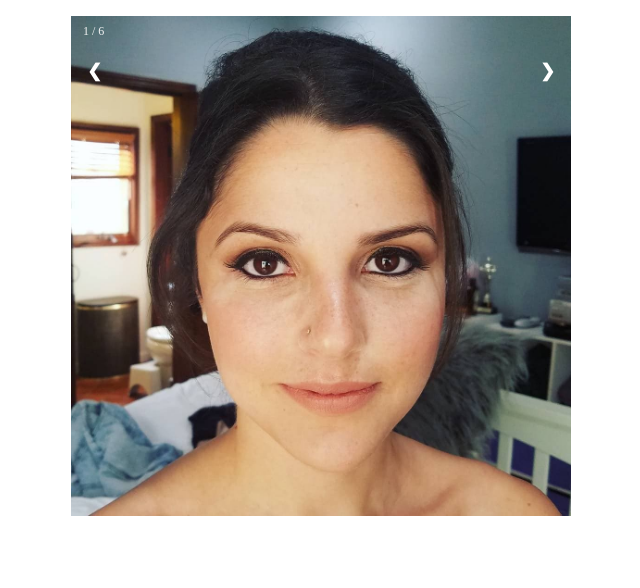
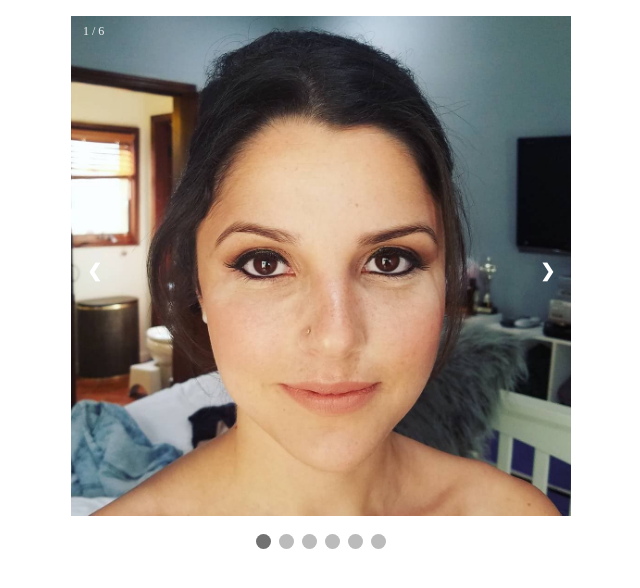
Before and after one commit to habukrat/makeupbyhadar, a PHP site: page / in a window 1280 px wide. Shown: the part 76-664 px from the top of the page, without its empty margins (319-959 px from the left). Run offline with PHP 8.4, Linux system fonts and the light colour scheme.

Commit message:
changed css

```diff
--- a/main.css
+++ b/main.css
@@ -1,5 +1,6 @@
 .header {
 	font-size: 30px;
+	text-align: center;
 }
 
 #nav > ul > li {
@@ -19,7 +20,7 @@
 /* Slideshow container */
 .slideshow-container {
   max-width: 500px;
-  max-height: 100px;
+  max-height: 500px;
   position: relative;
   margin: auto;
 }
```
